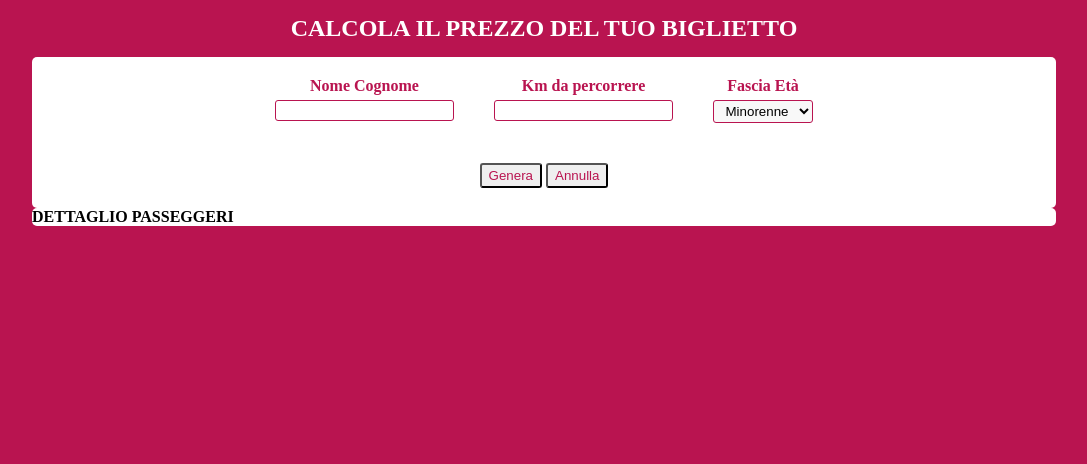
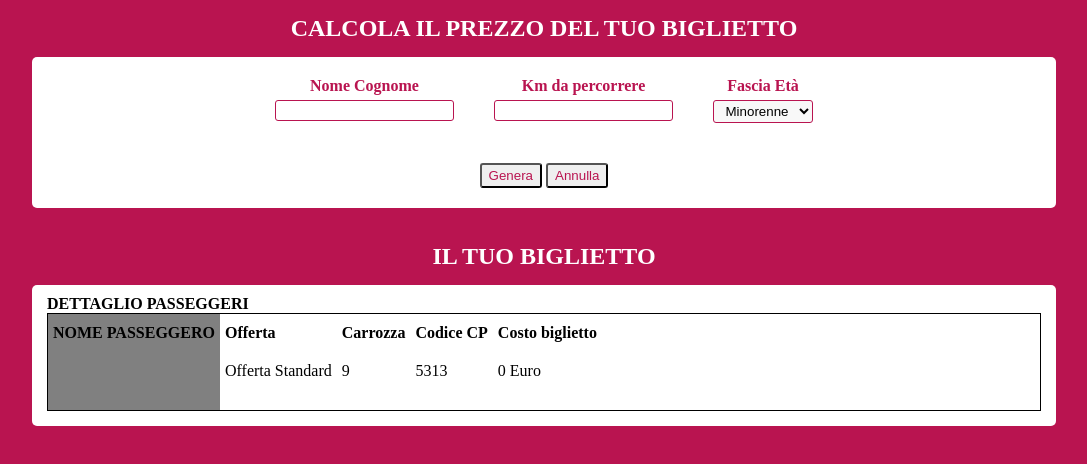
Before and after one commit to draper87/js-biglietto-treno-form, a plain HTML site: page index.html in a window 1280 px wide. Both pictures are taken after a click on the button "Genera". Shown: the whole page, without its empty margins (96-1183 px from the left). Drawn offline with Linux system fonts and the light colour scheme.

Commit message:
InProgress

```diff
--- a/css/style.css
+++ b/css/style.css
@@ -27,6 +27,7 @@ h2 {
 .rettangolo {
   background-color: white;
   border-radius: 5px;
+  margin-bottom: 20px;
 }
 
 .datiutente {
@@ -62,3 +63,31 @@ h2 {
   padding: 3px 7px;
   border-radius: 3px;
 }
+.dettagliopasseggeri {
+  padding: 10px 15px 15px 15px;
+}
+.riepilogo {
+  display: flex;
+  border: 1px solid black;
+}
+.riepilogo span {
+  display: block;
+  padding-bottom: 20px;
+}
+.riepilogo .block:first-child {
+  background-color: #808080;
+}
+.riepilogo .block span:first-child {
+  font-weight: bold;
+}
+.riepilogo .block {
+  padding: 10px 5px;
+}
+
+/* Regole display none */
+.hidden {
+
+}
+.visible {
+
+}
--- a/index.html
+++ b/index.html
@@ -13,15 +13,15 @@
         <div class="col datiutente">
           <div class="col block">
             <label>Nome Cognome</label>
-            <input type="text" value="">
+            <input id="form-nome" type="text" value="">
           </div>
           <div class="col block">
             <label>Km da percorrere</label>
-            <input type="number" value="">
+            <input id="form-km" type="number" value="">
           </div>
           <div class="col block">
             <label>Fascia Età</label>
-            <select class="" name="sconto">
+            <select id="form-eta" class="" name="sconto">
               <option value="minorenne">Minorenne</option>
               <option value="maggiorenne">Maggiorenne</option>
               <option value="over">Over 65</option>
@@ -29,19 +29,42 @@
           </div>
         </div>
         <div class="col pulsanti">
-          <button>Genera</button>
-          <button>Annulla</button>
+          <button id="form-genera">Genera</button>
+          <button id="form-annulla">Annulla</button>
         </div>
       </div>
 
-      <div class="col rettangolo">
-        <div class="col dettagliopasseggeri">
-          <h4>DETTAGLIO PASSEGGERI</h4>
-          <div class="riepilogo">
-
+      <div class="hidden">
+        <h2>IL TUO BIGLIETTO</h2>
+        <div class="col rettangolo">
+          <div class="col dettagliopasseggeri">
+            <h4>DETTAGLIO PASSEGGERI</h4>
+            <div class="col riepilogo">
+              <div class="col block">
+                <span>NOME PASSEGGERO</span>
+                <span id="bigl-nome">vuoto</span>
+              </div>
+              <div class="col block">
+                <span>Offerta</span>
+                <span id="bigl-offerta">vuoto</span>
+              </div>
+              <div class="col block">
+                <span>Carrozza</span>
+                <span id="bigl-carrozza">vuoto</span>
+              </div>
+              <div class="col block">
+                <span>Codice CP</span>
+                <span id="bigl-codicecp">vuoto</span>
+              </div>
+              <div class="col block">
+                <span>Costo biglietto</span>
+                <span id="bigl-costo">vuoto</span>
+              </div>
+            </div>
           </div>
         </div>
       </div>
+
 
     </div>
 
--- a/js/script.js
+++ b/js/script.js
@@ -0,0 +1,39 @@
+// Creo le variabili di input
+var nome = document.getElementById('form-nome');
+var kmPercorsi = document.getElementById('form-km');
+var fasciaEta = document.getElementById('form-eta');
+var genera = document.getElementById('form-genera');
+var annulla = document.getElementById('form-annulla');
+
+// Definisco le variabili per il PREZZO
+var prezzo = 0.21;
+var prezzoUnder18 = prezzo * 0.8;
+var prezzoOver65 = prezzo * 0.6;
+
+// Definisco le variabili di output
+var nomeBiglietto = document.getElementById('bigl-nome');
+var offertaBiglietto = document.getElementById('bigl-offerta');
+var carrozza = document.getElementById('bigl-carrozza');
+var codiceCP = document.getElementById('bigl-codicecp');
+var costoBiglietto = document.getElementById('bigl-costo');
+
+// Creo funzione al click del bottone Genera
+genera.addEventListener('click',
+  function() {
+    nomeValue = nome.value;
+    kmPercorsiValue = kmPercorsi.value;
+    fasciaEtaValue = fasciaEta.value;
+
+    nomeBiglietto.innerHTML = nomeValue;
+    offertaBiglietto.innerHTML = 'Offerta Standard';
+    carrozza.innerHTML = Math.floor(Math.random()*10);
+    codiceCP.innerHTML = Math.floor(Math.random()*10000);
+    costoBiglietto.innerHTML = prezzo * kmPercorsiValue + ' Euro';
+    if ( fasciaEtaValue == 'minorenne') {
+      costoBiglietto.innerHTML = prezzoUnder18 * kmPercorsiValue + ' Euro';
+    }
+    else if (fasciaEtaValue == 'over') {
+      costoBiglietto.innerHTML = prezzoOver65 * kmPercorsiValue + ' Euro';
+    }
+  }
+)
```
Also changed, not shown: 1 other file.
